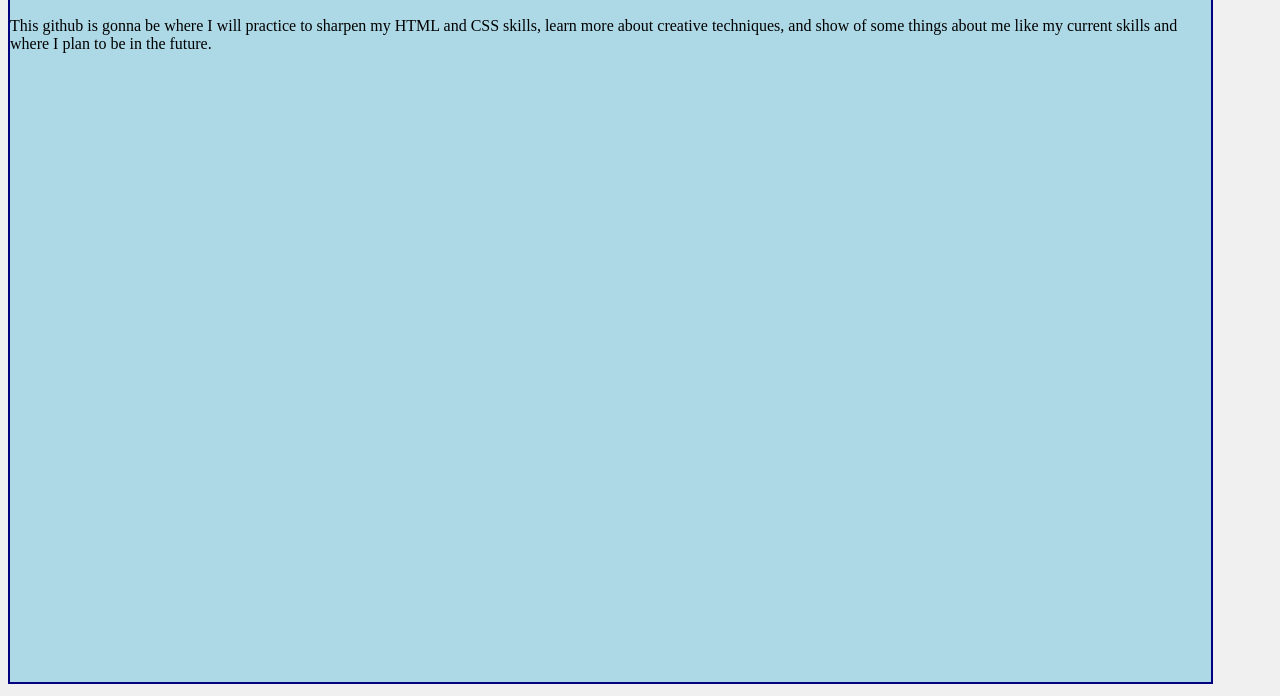
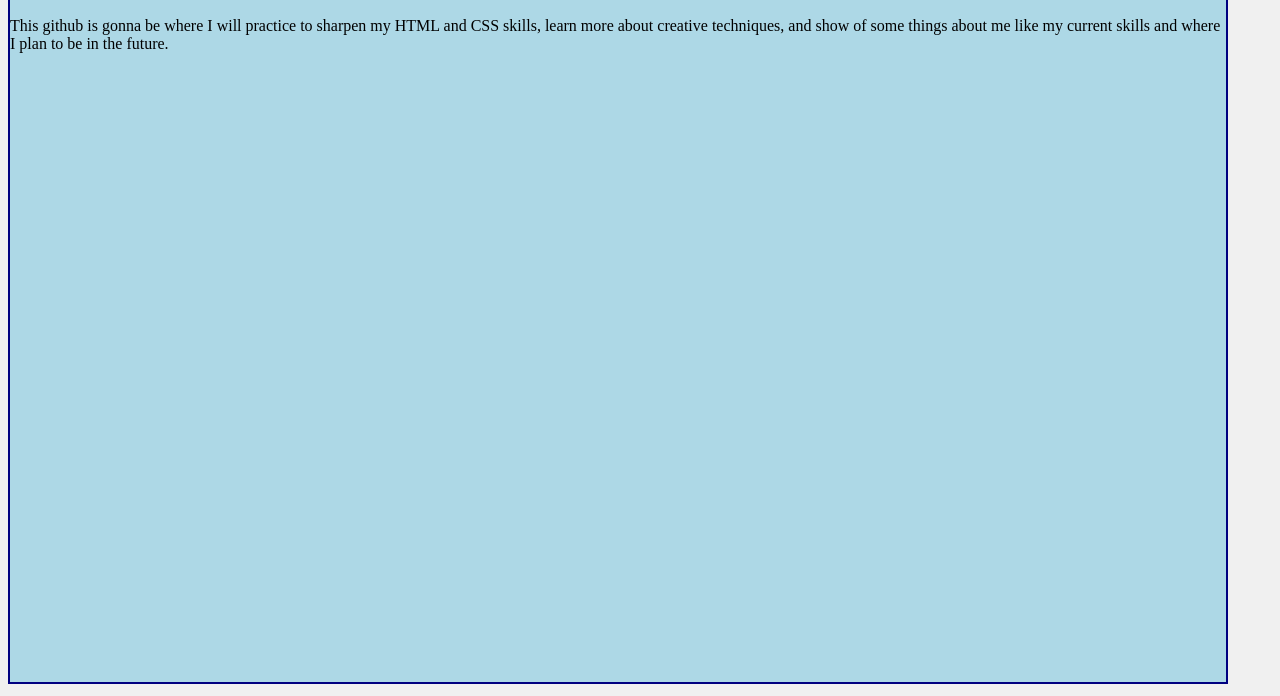
Before and after one commit to mastrotony-GH/MyBlogAM, a plain HTML site: page index.html in a window 1280 px wide. Shown: the part 112-808 px from the top of the page. Drawn offline with Linux system fonts and the light colour scheme.

Commit message:
Update style.css

```diff
--- a/style.css
+++ b/style.css
@@ -1,6 +1,3 @@
-html, body {
-    height: 100%;
-}
 
 h1 {
     color:blue;
@@ -10,8 +7,8 @@ h1 {
 .wrapper {
     background: lightblue;
     border: 2px solid navy;
-    height: 98%;
-    width: 95%;
+    height: 98vh;
+    width: 95vw;
 
 }
 
```
